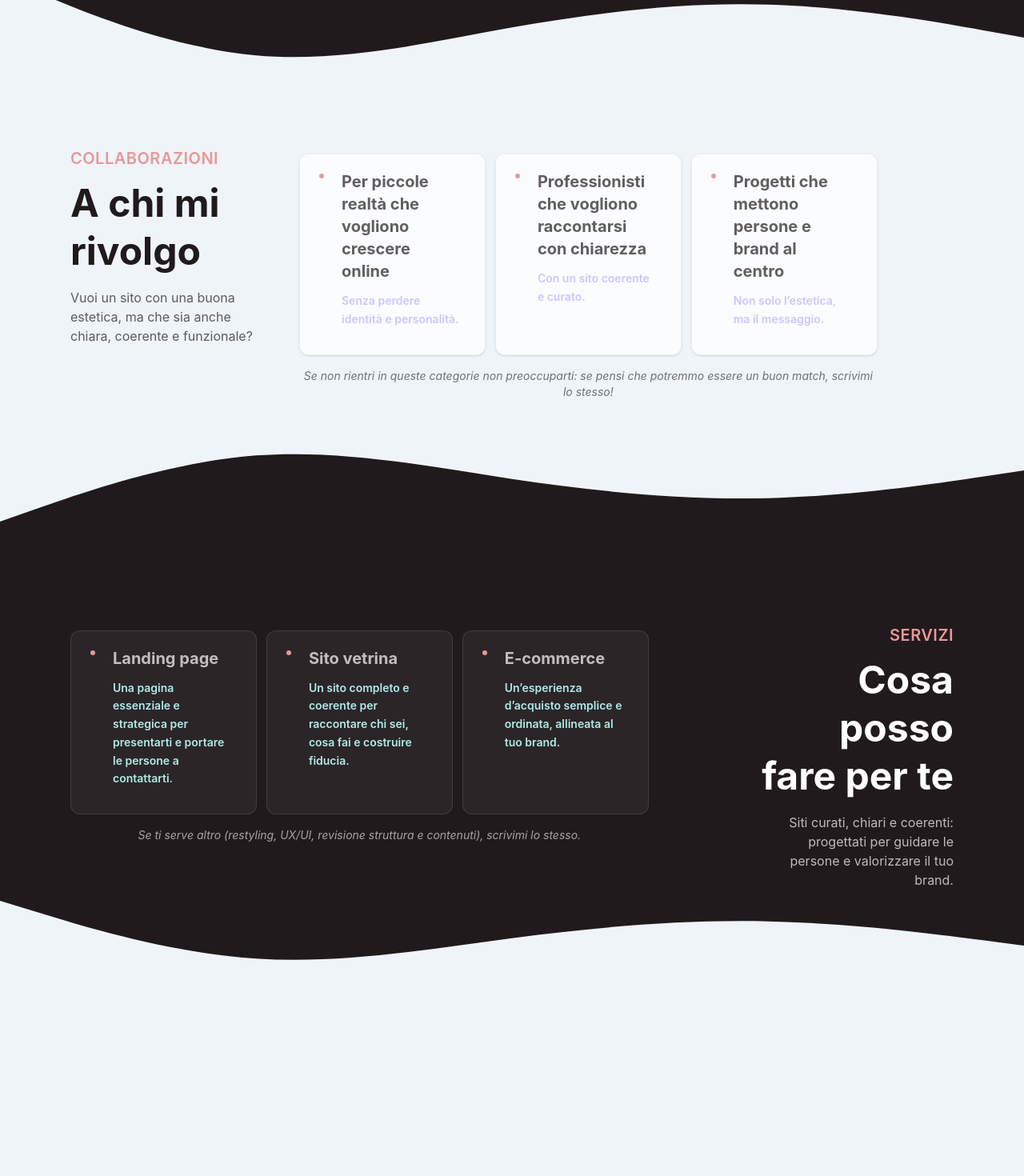
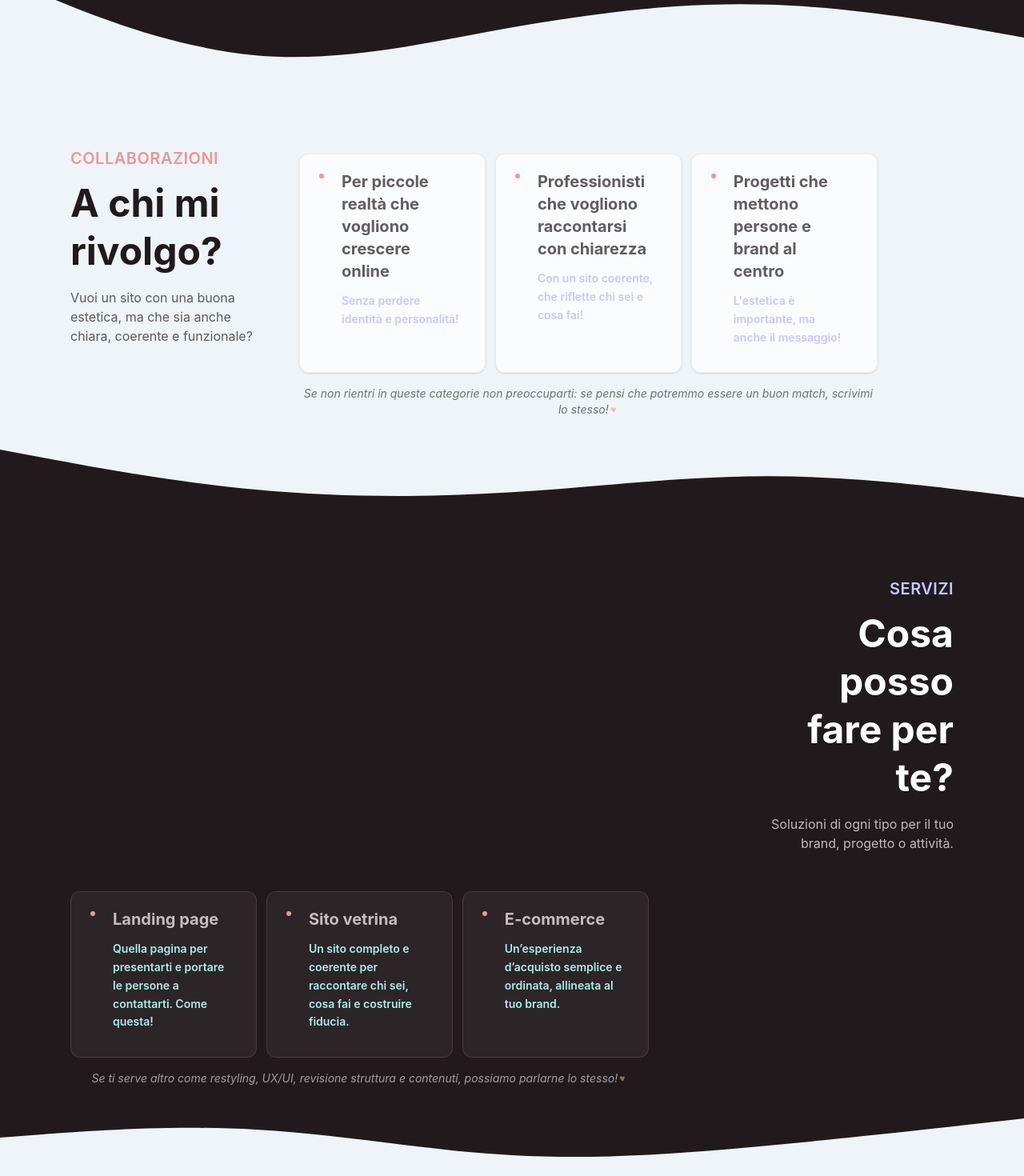
Before and after one commit to ilariamotta/my-landing-page, a React (Vite) app: page / in a window 1280 px wide. Shown: the part 520-1990 px from the top of the page at 80% size. Before the commit the page ends 1744 px from the top, so only its background shows below. Built offline with nearby package versions, Linux system fonts and the light colour scheme.

Commit message:
fix: styling services and for whom

```diff
--- a/src/components/ForWhom.jsx
+++ b/src/components/ForWhom.jsx
@@ -5,15 +5,15 @@ export default function ForWhom() {
     const items = [
         {
             title: "Per piccole realtà che vogliono crescere online",
-            text: "Senza perdere identità e personalità.",
+            text: "Senza perdere identità e personalità!",
         },
         {
             title: "Professionisti che vogliono raccontarsi con chiarezza",
-            text: "Con un sito coerente e curato.",
+            text: "Con un sito coerente, che riflette chi sei e cosa fai!",
         },
         {
             title: "Progetti che mettono persone e brand al centro",
-            text: "Non solo l’estetica, ma il messaggio.",
+            text: "L'estetica è importante, ma anche il messaggio!",
         },
     ];
 
@@ -27,7 +27,7 @@ export default function ForWhom() {
                             COLLABORAZIONI
                         </h2>
                         <h2 className="mt-3 text-4xl sm:text-5xl font-bold leading-tight text-[var(--blackWarm)]">
-                            A chi mi rivolgo
+                            A chi mi rivolgo?
                         </h2>
                         <p className="mt-4 text-base text-[var(--blackWarm)]/70">
                             Vuoi un sito con una buona estetica, ma che sia anche chiara, coerente e funzionale?
@@ -45,6 +45,14 @@ export default function ForWhom() {
                         {/* optional note */}
                         <p className="mt-4 text-sm text-[var(--blackWarm)]/60 text-center italic">
                             Se non rientri in queste categorie non preoccuparti: se pensi che potremmo essere un buon match, scrivimi lo stesso!
+                            <svg
+                                className="inline h-2.5 w-2.5 ml-0.5 text-[var(--pink)] opacity-60 align-baseline"
+                                viewBox="0 0 24 24"
+                                fill="currentColor"
+                                aria-hidden="true"
+                            >
+                                <path d="M12 21s-6.7-4.35-9.33-8.28C.67 9.55 2.1 6 5.63 6c1.86 0 3.01 1.06 3.69 2.17C10 7.06 11.15 6 13.01 6 16.54 6 18 9.55 15.33 12.72 12.7 16.65 12 21 12 21z" />
+                            </svg>
                         </p>
                     </div>
                 </div>
@@ -52,13 +60,13 @@ export default function ForWhom() {
             {/* Wave invertita */}
             <div className="absolute bottom-0 left-0 w-full overflow-hidden leading-none pointer-events-none">
                 <svg
-                    className="block w-full h-[160px]"
+                    className="block w-full h-[200px]"
                     viewBox="0 0 1440 320"
                     preserveAspectRatio="none"
                 >
                     <path
                         fill="var(--blackWarm)"
-                        d="M0,224L60,186.7C120,149,240,75,360,58.7C480,43,600,85,720,117.3C840,149,960,171,1080,165.3C1200,160,1320,128,1380,112L1440,96L1440,320L0,320Z"
+                        d="M0,64L60,80C120,96,240,128,360,144C480,160,600,160,720,149.3C840,139,960,117,1080,117.3C1200,117,1320,139,1380,149.3L1440,160L1440,320L1380,320C1320,320,1200,320,1080,320C960,320,840,320,720,320C600,320,480,320,360,320C240,320,120,320,60,320L0,320Z"
                     />
                 </svg>
             </div>
--- a/src/components/Services.jsx
+++ b/src/components/Services.jsx
@@ -4,7 +4,7 @@ export default function Services() {
     const services = [
         {
             title: "Landing page",
-      text: "Una pagina essenziale e strategica per presentarti e portare le persone a contattarti.",
+            text: "Quella pagina per presentarti e portare le persone a contattarti. Come questa!",
         },
         {
             title: "Sito vetrina",
@@ -17,11 +17,11 @@ export default function Services() {
     ];
 
     return (
-    <section className="relative bg-[var(--blackWarm)] text-white pt-20 pb-28">
+        <section className="relative bg-[var(--blackWarm)] text-white pb-28">
             <div className="mx-auto max-w-6xl px-6">
                 <div className="grid gap-10 lg:grid-cols-12 lg:items-start">
                     {/* LEFT: cards */}
-          <div className="lg:col-span-8">
+                    <div className="lg:col-span-8 order-2 order-lg-1">
                         <div className="grid gap-3 sm:grid-cols-3">
                             {services.map((s) => (
                                 <Card
@@ -33,23 +33,31 @@ export default function Services() {
                             ))}
                         </div>
 
-            <p className="mt-4 text-sm text-white/60 text-center italic">
-              Se ti serve altro (restyling, UX/UI, revisione struttura e contenuti),
-              scrivimi lo stesso.
+                            {/* optional note */}
+                        <p className="mt-4 text-sm text-[var(--bgSoft)]/60 text-center italic">
+                            Se ti serve altro come restyling, UX/UI, revisione struttura e contenuti, possiamo parlarne lo stesso!
+                            <svg
+                                className="inline h-2.5 w-2.5 ml-0.5 text-[var(--pink)] opacity-60 align-baseline"
+                                viewBox="0 0 24 24"
+                                fill="currentColor"
+                                aria-hidden="true"
+                            >
+                                <path d="M12 21s-6.7-4.35-9.33-8.28C.67 9.55 2.1 6 5.63 6c1.86 0 3.01 1.06 3.69 2.17C10 7.06 11.15 6 13.01 6 16.54 6 18 9.55 15.33 12.72 12.7 16.65 12 21 12 21z" />
+                            </svg>
                         </p>
+
                     </div>
 
                     {/* RIGHT: title */}
-          <div className="lg:col-span-3 lg:col-start-10 lg:text-right">
-            <h2 className="text-xl font-semibold tracking-wide text-[var(--pink)]">
+                    <div className="lg:col-span-3 lg:col-start-10 lg:text-right order-1 order-lg-2">
+                        <h2 className="text-xl font-semibold tracking-wide text-[var(--lilac)]">
                             SERVIZI
                         </h2>
                         <h2 className="mt-3 text-4xl sm:text-5xl font-bold leading-tight">
-              Cosa posso fare per te
+                            Cosa posso fare per te?
                         </h2>
                         <p className="mt-4 text-base text-white/70">
-              Siti curati, chiari e coerenti: progettati per guidare le persone e
-              valorizzare il tuo brand.
+                            Soluzioni di ogni tipo per il tuo brand, progetto o attività.
                         </p>
                     </div>
                 </div>
@@ -58,13 +66,13 @@ export default function Services() {
             {/* Wave verso sezione chiara */}
             <div className="absolute bottom-0 left-0 w-full overflow-hidden leading-none pointer-events-none">
                 <svg
-          className="block w-full h-[140px]"
+                    className="block w-full h-[120px]"
                     viewBox="0 0 1440 320"
                     preserveAspectRatio="none"
                 >
                     <path
                         fill="var(--bgSoft)"
-            d="M0,96L60,133.3C120,171,240,245,360,261.3C480,277,600,235,720,202.7C840,171,960,149,1080,154.7C1200,160,1320,192,1380,208L1440,224L1440,320L0,320Z"
+                        d="M0,192L60,181.3C120,171,240,149,360,165.3C480,181,600,235,720,250.7C840,267,960,245,1080,218.7C1200,192,1320,160,1380,144L1440,128L1440,320L1380,320C1320,320,1200,320,1080,320C960,320,840,320,720,320C600,320,480,320,360,320C240,320,120,320,60,320L0,320Z"
                     />
                 </svg>
             </div>
```
Lines whose indentation alone changed are shown as unchanged.
